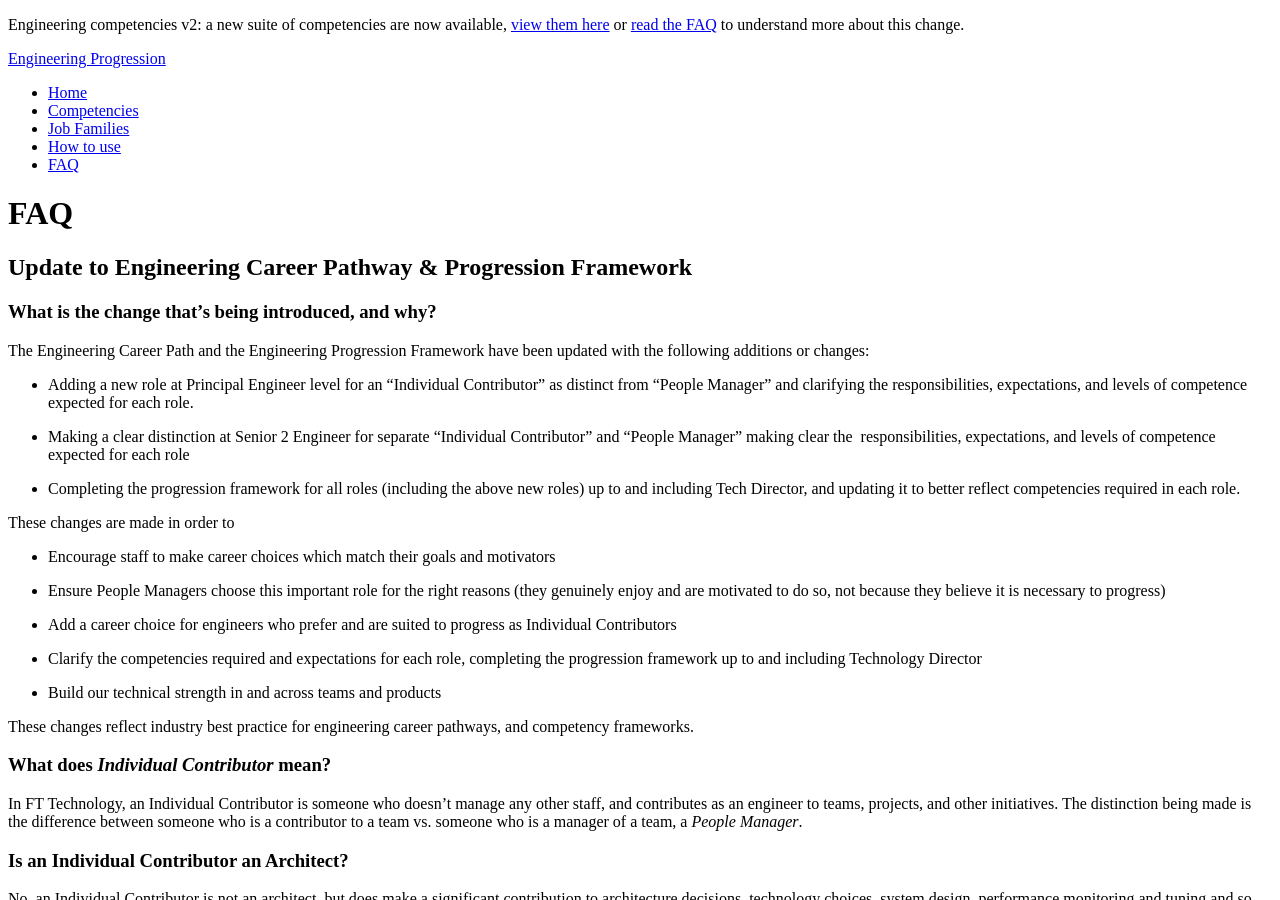
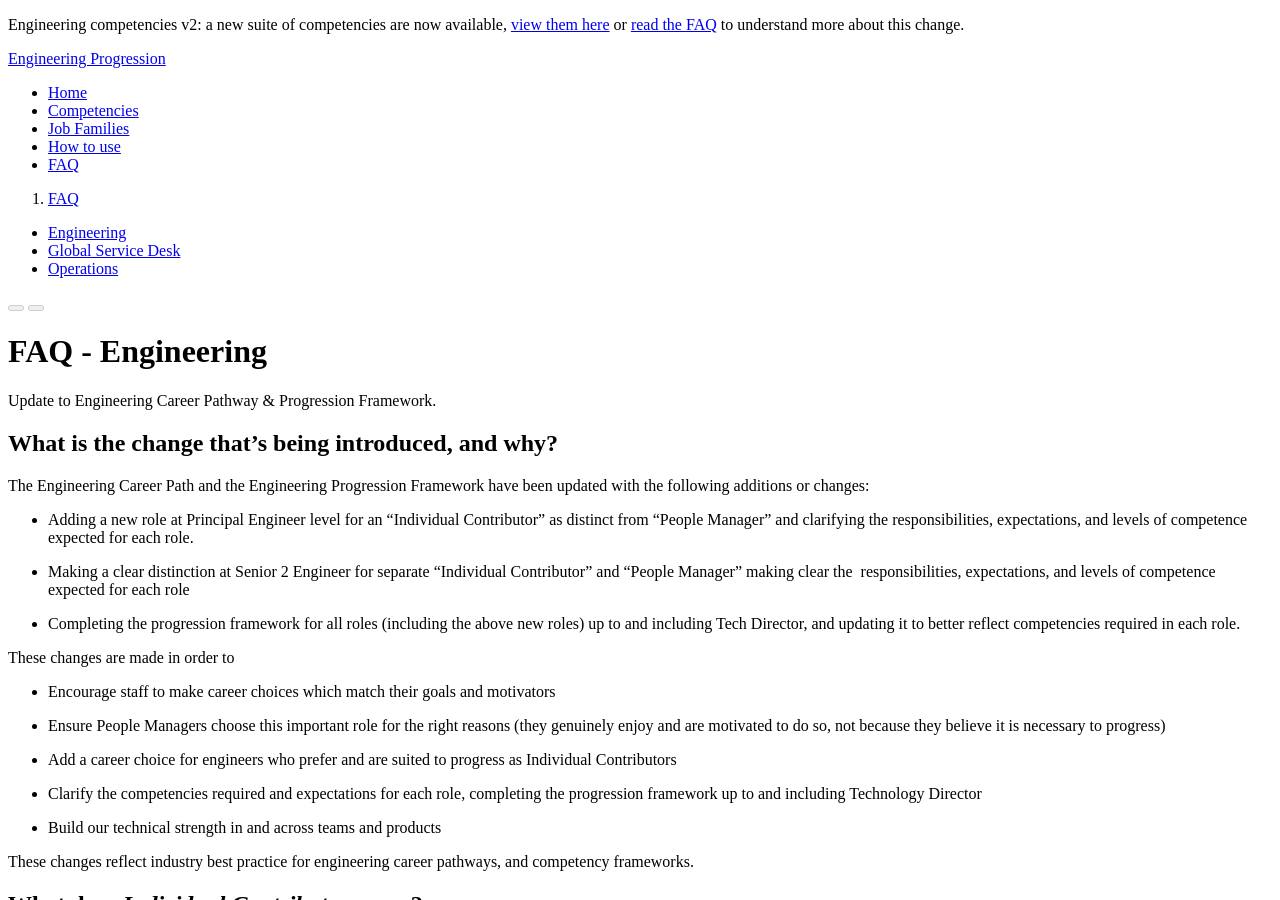
Before and after one commit to Financial-Times/engineering-progression, a Jekyll site: the page built from site/pages/faq/engineering.md, in a window 1280 px wide and 900 px high. Built offline with Jekyll 4.4.1, drawn with Linux system fonts in a browser that asks for light colours; a style sheet for code colours, icons or effects is not loaded.

Commit message:
Add FAQ pages for GSD and Operations

```diff
--- a/site/_includes/header.html
+++ b/site/_includes/header.html
@@ -69,4 +69,37 @@
 		</nav>
 	{% endif %}
 
+	{% if page.url contains '/docs/faq/' %}
+		<nav class="o-header-services__secondary-nav" aria-label="secondary" data-o-header-services-nav="">
+			<div class="o-header-services__secondary-nav-content" data-o-header-services-nav-list="">
+				<ol class="o-header-services__secondary-nav-list o-header-services__secondary-nav-list--ancestors" aria-label="Ancestor sections">
+					<li>
+						<a href="/docs/faq/">
+							FAQ
+						</a>
+					</li>
+				</ol>
+				<ul class="o-header-services__secondary-nav-list o-header-services__secondary-nav-list--children" aria-label="Child sections">
+					<li>
+						<a href="/docs/faq/engineering/" {% if page.url == '/docs/faq/engineering/' %}aria-current="true"{% endif %}>
+							Engineering
+						</a>
+					</li>
+					<li>
+						<a href="/docs/faq/global-service-desk/" {% if page.url == '/docs/faq/global-service-desk/' %}aria-current="true"{% endif %}>
+							Global Service Desk
+						</a>
+					</li>
+					<li>
+						<a href="/docs/faq/operations/" {% if page.url == '/docs/faq/operations/' %}aria-current="true"{% endif %}>
+							Operations
+						</a>
+					</li>
+				</ul>
+			</div>
+			<button class="o-header-services__scroll-button o-header-services__scroll-button--left" title="scroll left" aria-hidden="true" disabled></button>
+			<button class="o-header-services__scroll-button o-header-services__scroll-button--right" title="scroll right" aria-hidden="true" disabled></button>
+		</nav>
+	{% endif %}
+
 </header>
--- a/site/pages/faq.md
+++ b/site/pages/faq/engineering.md
@@ -1,15 +1,17 @@
 ---
-title: FAQ
+title: FAQ - Engineering
 description: FAQ on the FT's engineering competencies
-permalink: /docs/faq/
+permalink: /docs/faq/engineering/
 layout: o-layout-docs
+redirect_from:
+  - /docs/faq/
 ---
 
 # {{page.title}}
 
-## Update to Engineering Career Pathway & Progression Framework
+Update to Engineering Career Pathway & Progression Framework.
 
-### What is the change that’s being introduced, and why?
+## What is the change that’s being introduced, and why?
 
 The Engineering Career Path and the Engineering Progression Framework have been updated with the following additions or changes:
 
@@ -33,120 +35,120 @@
 
 These changes reflect industry best practice for engineering career pathways, and competency frameworks.
 
-### What does _Individual Contributor_ mean?
+## What does _Individual Contributor_ mean?
 
 In FT Technology, an Individual Contributor is someone who doesn’t manage any other staff, and contributes as an engineer to teams, projects, and other initiatives. The distinction being made is the difference between someone who is a contributor to a team vs. someone who is a manager of a team, a _People Manager_.
 
-### Is an Individual Contributor an Architect?
+## Is an Individual Contributor an Architect?
 
 No, an Individual Contributor is not an architect, but does make a significant contribution to architecture decisions, technology choices, system design, performance monitoring and tuning and so on. The role is an Engineering role, so includes some hands-on development, configuration or other technical implementation.
 
-### What’s the difference in the career path now, compared with before?
+## What’s the difference in the career path now, compared with before?
 
 At the FT, it has been common practice that engineers who progress from Senior Engineer to Senior 2 Engineer will make a shift to becoming a People Manager. The career path, together with updated competencies in the Progression Framework, makes clearer what is expected in each role or along each track, so that staff and their managers can make better choices, and work together to guide professional development. Engineers can choose to develop themselves and work toward either track, or change tracks during their FT career. From now, all People Manager roles can only be filled if they are advertised, and candidates are selected through an interview process.
 
-### Can an Individual Contributor report to a People Engineer at the same level (e.g. Senior 2 reports to Senior 2)?
+## Can an Individual Contributor report to a People Engineer at the same level (e.g. Senior 2 reports to Senior 2)?
 
 Reporting lines may differ, depending on the team or group structure, and the specific role and scope of the roles. For example, if an Individual Contributor role and scope lies within the products and services of teams reporting to a single People Manager, then their reporting line may be to that People Manager. Tech Directors will define the role structure, with consideration to the scope of the roles, and the individuals holding those roles.
 
-### What other changes are being made to People Manager roles?
+## What other changes are being made to People Manager roles?
 
 New job descriptions and new competencies are designed to make it clearer for all employees to know what’s expected of them, and how they are expected to perform their role. People Manager roles should form a specific place in a team’s or group’s organisational structure, and a team will typically be 3 - 10 direct reports. Over time, this will result in fewer People Managers in Technology, and is a deliberate step to select those whose professional and personal motivators match the requirements of People Management, and who deliberately choose this career path. Fewer People Managers means a more consistent employee experience, as we are better able to develop and support managers in their roles.
 
-### Can a person who is an Individual Contributor _switch_ to a People Manager role?
+## Can a person who is an Individual Contributor _switch_ to a People Manager role?
 
 Yes it is possible for engineers to “switch” tracks. These improvements make it clearer what’s required in both types of roles, and help to guide staff and managers to set objectives and create a plan to develop toward any role. People Manager roles require staff to apply and interview for them, in order to demonstrate their experience, competencies as well as their motivations for aspiring to a manager role. “Switching” to a different role or different career track should be a conversation with a manager to plan objectives and consider available opportunities.
 
-### Why are interviews required for some roles, but not all?
+## Why are interviews required for some roles, but not all?
 
 Progression through the promotions process is available for individual contributor roles up to and including Senior 2 Engineer (Individual Contributor). This is because these roles are generally more available in our teams and structures. Interviews are required to progress to all People Manager roles and to any Principal Engineer Individual Contributor. These roles are created through business need, have a specific place in team structure, and require candidates to demonstrate their relevant experience during an interview.
 
-### What if engineers want to become People Managers, how can they develop relevant experience before they apply?
+## What if engineers want to become People Managers, how can they develop relevant experience before they apply?
 
 All engineering roles require staff to demonstrate their leadership skills - such as communication, teamwork, curiosity and learning, and leadership of themselves and others. Even without a People Manager title or role, it is possible for engineers to take on a leading role within their team, to demonstrate they are capable of taking responsibility for projects or initiatives and to encourage others to participate in a collaborative effort toward a common goal. (This is often in a “tech lead” capacity, and is as a result of an assignment - but could be a project or other initiative.) Engineers can and should mentor other engineers, whether formally or informally within a team, in order to help others onboard, understand a new domain or project, and to improve their skills and competencies as an engineer. The updated competencies provide guidance to staff for their development.
 
-### What is the role of a _tech lead_, and how does it fit into the career path and the progression framework?
+## What is the role of a _tech lead_, and how does it fit into the career path and the progression framework?
 
 Tech lead isn’t a job in our career path, it’s a responsibility or assignment within a team. It usually involves leading a project or an initiative that is clearly defined and often has a specific timeline. A tech lead often takes responsibility for achieving a particular goal or objective by leading a team, setting assignments, reviewing the work the team delivers, and so on. It’s common at the FT to use “tech lead” to mean “team manager,” but there is currently no direct link, and this is inconsistently applied. It is our intention to allow any engineer, in any role or level, to take the responsibility of a tech lead, whether they are an Individual Contributor or People Manager, although these assignments usually are made at Senior, Senior 2 or Principal Engineer level. Assignment of an engineer to a tech lead responsibility is at the discretion of a People Manager for a team.
 
-### Can Principal Engineers be tech leads?
+## Can Principal Engineers be tech leads?
 
 Yes! tech lead responsibility can be assigned to engineers at any level, although most commonly this will be at Senior, Senior 2 or Principal Engineer level roles, and will depend on the scale of the challenge, the impacted products and teams, the skills and experience of the engineers, and the available capacity of the individual
 
-### What if engineers want to be both a technical authority and a people manager?
+## What if engineers want to be both a technical authority and a people manager?
 
 Some roles at Senior 2 and Principal level will continue to have aspects of both of these responsibilities. In some cases (such as very small teams or in some geographic locations), it might always be necessary for a People Manager to lead and manage a team _and_ set the technical direction for the products and services which fall within their remit. This is challenging but not impossible to do, and the People Manager role is defined with significant overlaps with the Individual Contributor role and competency. There will be products or domains where we will continue to need these “hybrid” roles, and the competency framework will support engineers and their managers in specifying the requirements and responsibilities for roles like this.
 
-### Can only a People Manager progress to become a Technology Director?
+## Can only a People Manager progress to become a Technology Director?
 
 The Technology Director requires significant experience as a People Manager - it’s the main part of the role. Any applicant for a Tech Director position would be required to demonstrate their relevant experience, competencies and motivation for this role, as described in the job description and the competency framework.
 
-### What does it mean for me? Is my job changing?
+## What does it mean for me? Is my job changing?
 
 For most engineers, these changes just clarify what is expected of you in your role. The new competencies are designed to help you form objectives and a professional development plan, together with your manager. There are no changes to terms and conditions, or your assignments, _unless your manager has already discussed this with you_.
 
-### What happens to Senior Engineers who are currently managing others?
+## What happens to Senior Engineers who are currently managing others?
 
 At the moment, there are some cases of Senior (1) Engineers managing people or teams. These arrangements will remain in place, and these individuals will be supported with tailored objectives for evaluating their performance and developing them in their careers. All People Manager roles from now will be at Senior 2 or above.
 
-### What does this mean for Principal Engineers who previously stepped down to Senior 2 Engineers?
+## What does this mean for Principal Engineers who previously stepped down to Senior 2 Engineers?
 
 Those S2s who have been Principal Engineers in the past, and stepped down to an S2 Individual Contributor role, would have the same opportunity to apply for new Principal Engineer Individual Contributor roles as any other candidate. These roles will be created where the business need exists. (Recent examples include one each in Customer Products and Internal Products, which were advertised.)
 
-### Is there a difference in salary between an Individual Contributor and People Manager?
+## Is there a difference in salary between an Individual Contributor and People Manager?
 
 Salary benchmarking reveals that the salary bands for Principal Engineer and Senior 2 Engineer are relevant for both Individual Contributor and People Manager roles. Remuneration decisions remain subject to the skills & experience of the individual, and the impact of the role, but impact can be made as either an individual contributor or a people management role, or a mix of both. AIP (or bonus) % is the same for Individual Contributors and People Managers at the same job role level.
 
-### When does this change take effect, and what happens now as a result?
+## When does this change take effect, and what happens now as a result?
 
 It starts now: you may have seen an Individual Contributor role recently advertised for Customer Products or Internal Products, the role description for which is based on the new competencies and this differentiation between Individual Contributor and People Manager. Over time, as the need for a role emerges, there will be the ability to introduce new roles, specifying whether these are Individual Contributor or People Manager roles.
 The new competencies are being introduced now and updated on <https://engineering-progression.ft.com/>. (The previous competencies will remain for a short period while everyone is getting used to the new ones, to allow some time to translate objectives and plans into the new framework.) We’ll also be updating the framework for Operational roles (e.g. Operations and Global Service Desk, and similar roles).
 
-### How many of these new Individual Contributor roles will there be?
+## How many of these new Individual Contributor roles will there be?
 
 There isn’t a set number of roles, it’ll depend on the business need for these roles, and a clearly defined role to be described and advertised.
 
-### What should I do if I am a People Manager now, but I prefer an Individual Contributor role?
+## What should I do if I am a People Manager now, but I prefer an Individual Contributor role?
 
 Speak with your manager and explain the reasons for your preference. It may not be possible to accommodate a preference, because it depends on the need for such a role in the product or domain where you work, and it may not be possible to transfer your other responsibilities and/or team(s). It’s always best to keep discussing how you’re doing, and what you most want out of your role, with your manager so that you can make a plan and work at positioning yourself to take opportunities as they arise.
 
-### How does this change impact the Promotions Process?
+## How does this change impact the Promotions Process?
 
 This updated progression or competency framework is designed to help everyone better understand how an employee should develop themselves, and what they should be able to demonstrate through examples of their experience. Engineers will have a clearer idea of what they should include in their application - whether applying for an open role or applying for a promotion within their own role and team. Progression to People Manager roles (Senior 2, Principal or Tech Director) is always subject to application and interview. Once communicated, the new framework will replace the existing one, and all engineers will develop their careers with guidance from this new framework. Promotions applications in Q1 2025 are not impacted; managers and staff members can rely on the existing competencies and progression framework for those conversations and applications. Managers may find the new competencies helpful, but are not required to use them for this February 2025 Promotions round.
 
-### Are these competencies for use in 360 feedback?
+## Are these competencies for use in 360 feedback?
 
 We expect People Managers to use the updated competencies to give feedback to employees, set new development objectives and manage performance. Employees should refer to the progression framework when evaluating their own progress, and we hope the language used is helpful for everyone to better describe performance, behaviours and the impact on business outcomes and teams.
 
-### Will new competences be available for all roles in Technology and what is the timeline?
+## Will new competences be available for all roles in Technology and what is the timeline?
 
 Yes, beginning with all Engineering roles, and moving on to Operational roles, we aim to communicate these in Q1 and early Q2 2025.
 
-### The previous progression framework was built by engineers. How will you ensure this new one is informed by their expertise?
+## The previous progression framework was built by engineers. How will you ensure this new one is informed by their expertise?
 
 The framework is designed by the Leadership team and HR colleagues, with significant input and review by Tech Directors - including many of the same people who created the original framework.. The new framework leverages industry best practice for a progression or competency framework. What will really help is to create a few examples to serve as guidance for applying the competencies to day-to-day work, so that engineers know how to relate them to their roles in practice.
 
-### How can I provide feedback about the competency framework?
+## How can I provide feedback about the competency framework?
 
 Please speak with your own manager, any Tech Director or Rebecca if you have questions - or suggestions to improve - the competencies or any materials we’re using to communicate them. You can also use [GitHub issues](https://github.com/Financial-Times/engineering-progression/issues) (remember these are public) or the <a href="{{site.data.contact.slack.url}}" class="o-typography-link--external">#{{site.data.contact.slack.name}}</a> slack channel.
 
-### What happens with the existing Progression Frameworks, the API and the website?
+## What happens with the existing Progression Frameworks, the API and the website?
 
 We will be replacing the old frameworks with this new one. The progression site (<https://engineering-progression.ft.com/>) will include the old and new frameworks for a few months while everyone is learning about the new competencies and translating their existing objectives and plans. After a few months the old framework will be removed. The Operations Progression framework will also be updated and incorporated into the same website.
 The site will continue to be public-facing, in order to promote transparency, and to demonstrate to prospective employees that progression and career development matters at the FT. We’ll be decommissioning the API, but the site will remain.
 
-### The competencies mention delivery a lot. Do engineer roles overlap with Delivery Managers?
+## The competencies mention delivery a lot. Do engineer roles overlap with Delivery Managers?
 
 Yes, there is an overlap - but it is a reasonable one. All of us have a responsibility for delivery, whatever our role is: making sure that as individuals and teams we are making progress in delivering software and solutions which meet the FT’s objectives. Delivery Managers have an important and distinct role in supporting our teams in the discipline of delivery, following best practice, and contributing to larger initiatives and programmes which span teams, groups and companies. We operate in a complex ecosystem, so there is plenty of work for everyone.
 
-### How many new roles will be created as a result of this?
+## How many new roles will be created as a result of this?
 
 Not many, not right away. This expansion of the job family makes it possible for new roles to be created in the future, as the shape of our teams, or the “business need” arises.
 
-### Will this make it easier to get a promotion?
+## Will this make it easier to get a promotion?
 
 No. This change creates more choice for career planning, and makes it clearer what is required to progress. Promotions remain constrained by the shape of our teams (business need) and available budget.
 
-### What happens to Principal and Senior 2 Engineers now? Do they have a choice about whether to be a People Manager or Individual Contributor?
+## What happens to Principal and Senior 2 Engineers now? Do they have a choice about whether to be a People Manager or Individual Contributor?
 
 There is no change to anyone’s role (unless they are already speaking to their manager about this). If they are already a People Manager (which is true of most engineers at these levels, and there are a few cases with People Managers at Senior 1 level), they will remain People Managers. There are some people working in an Individual Contributor role at Principal and S2 level, and they will remain in their role as it’s currently defined.
```
Also changed, not shown: site/pages/faq/global-service-desk.md (added, +68 -0 lines), site/pages/faq/operations.md (added, +68 -0 lines).
